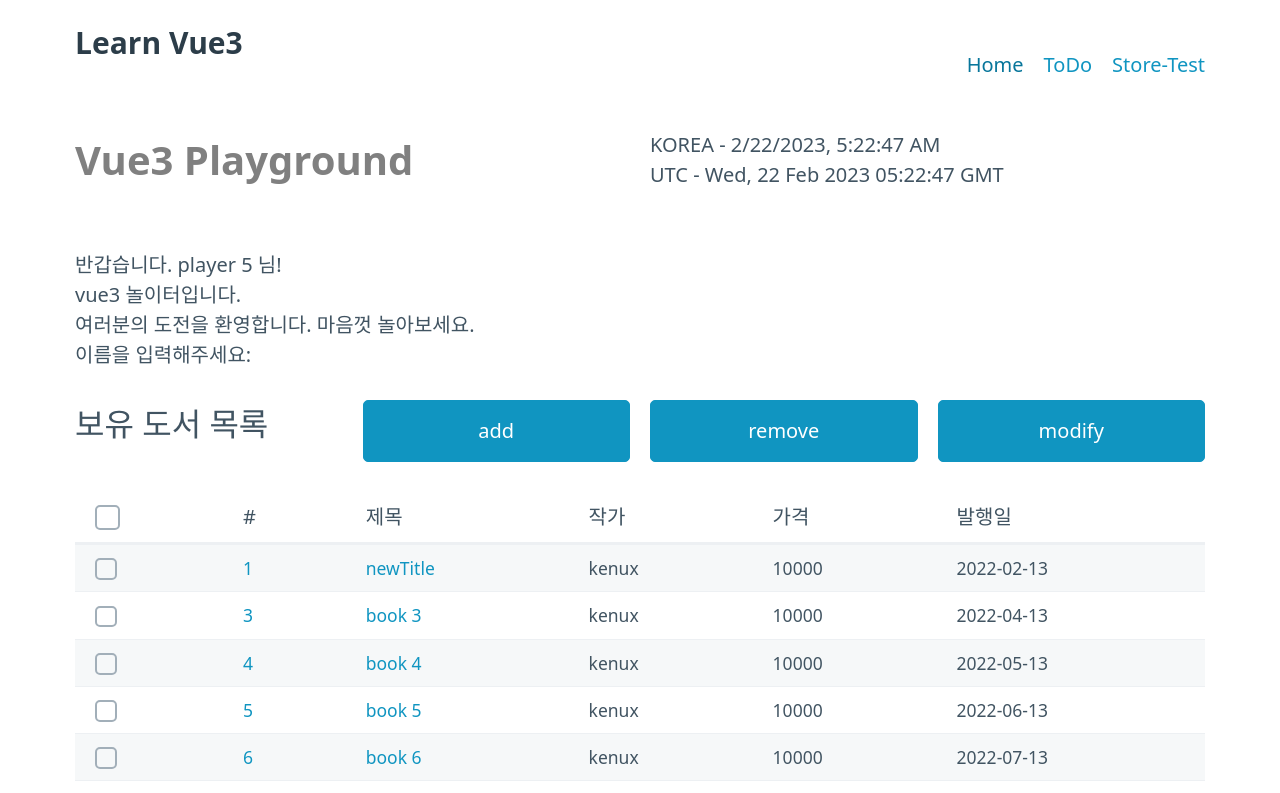
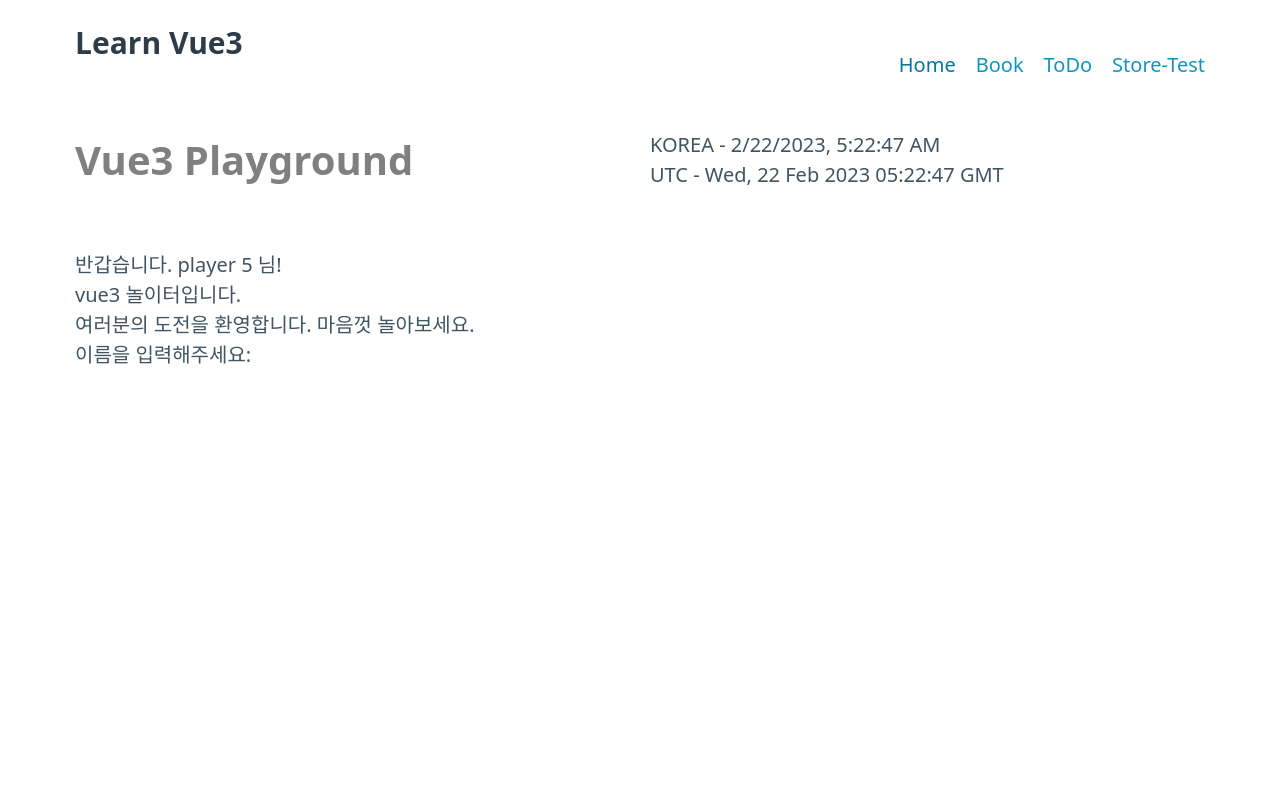
Before and after one commit to kenux196/learn-vue3, a Vue app: page / in a window 1280 px wide. Shown: the top 793 px of the page. Built offline with nearby package versions, Linux system fonts and the light colour scheme.

Commit message:
Add Book

```diff
--- a/src/App.vue
+++ b/src/App.vue
@@ -13,6 +13,9 @@ import HomeView from './views/HomeView.vue';
           <router-link to="/">Home</router-link>
         </li>
         <li>
+          <router-link to="/book">Book</router-link>
+        </li>
+        <li>
           <router-link to="/todo-list">ToDo</router-link>
         </li>
         <li><router-link to="/store-sample">Store-Test</router-link></li>
--- a/src/router/index.js
+++ b/src/router/index.js
@@ -7,6 +7,10 @@ const router = createRouter({
     {
       path: '/',
       component: HomeView,
+    },
+    {
+      path: '/book',
+      component: () => import('../views/BookView.vue'),
     },
     {
       path: '/todo-list',
--- /dev/null
+++ b/src/views/BookView.vue
@@ -0,0 +1,11 @@
+<template>
+  <div>
+    <BookList />
+  </div>
+</template>
+
+<script setup>
+import BookList from '../components/BookList.vue';
+</script>
+
+<style lang="scss" scoped></style>
--- a/src/views/HomeView.vue
+++ b/src/views/HomeView.vue
@@ -1,10 +1,7 @@
 <script setup>
 import WelcomeMessage from '../components/WelcomeMessage.vue';
-import BookList from '../components/BookList.vue';
 
 const today = new Date();
-// const user = provide('user', prompt('이름을 입력하세요.'));
-// store.setUser(prompt('이름을 입력하세요'));
 </script>
 
 <template>
@@ -17,7 +14,6 @@ const today = new Date();
       </p>
     </div>
     <WelcomeMessage />
-    <BookList /><br />
   </main>
 </template>
 
```
